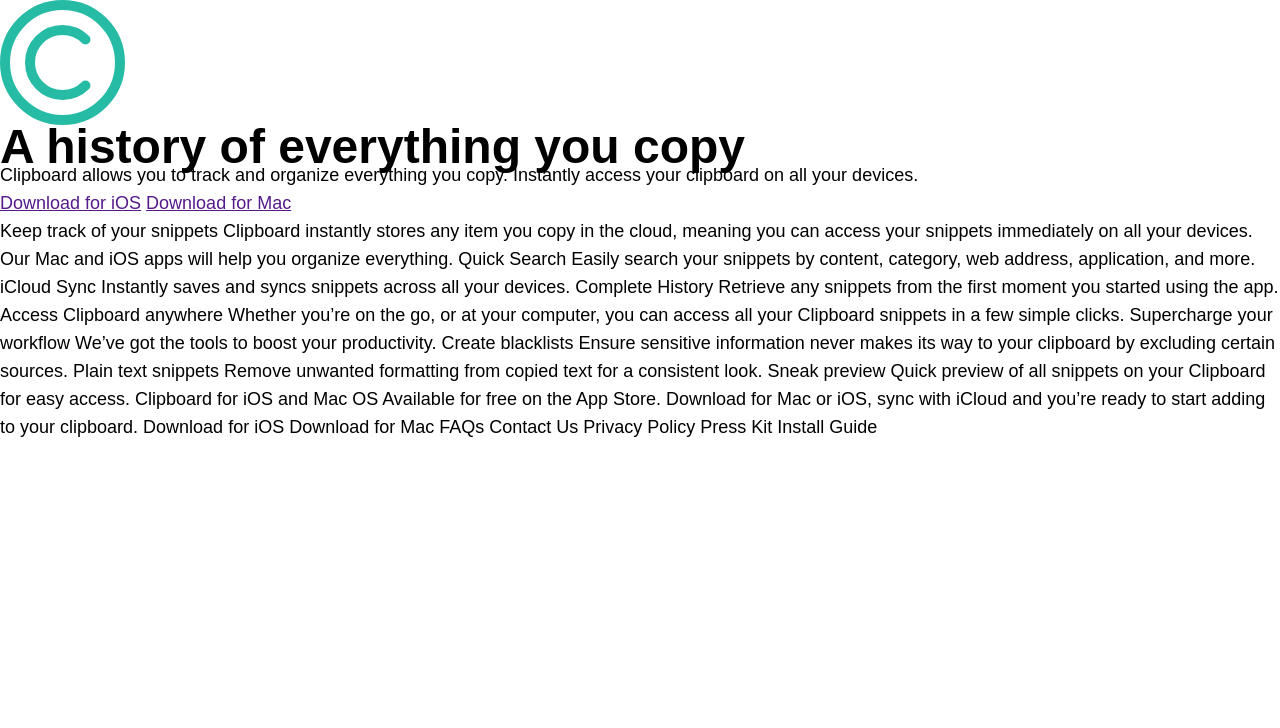
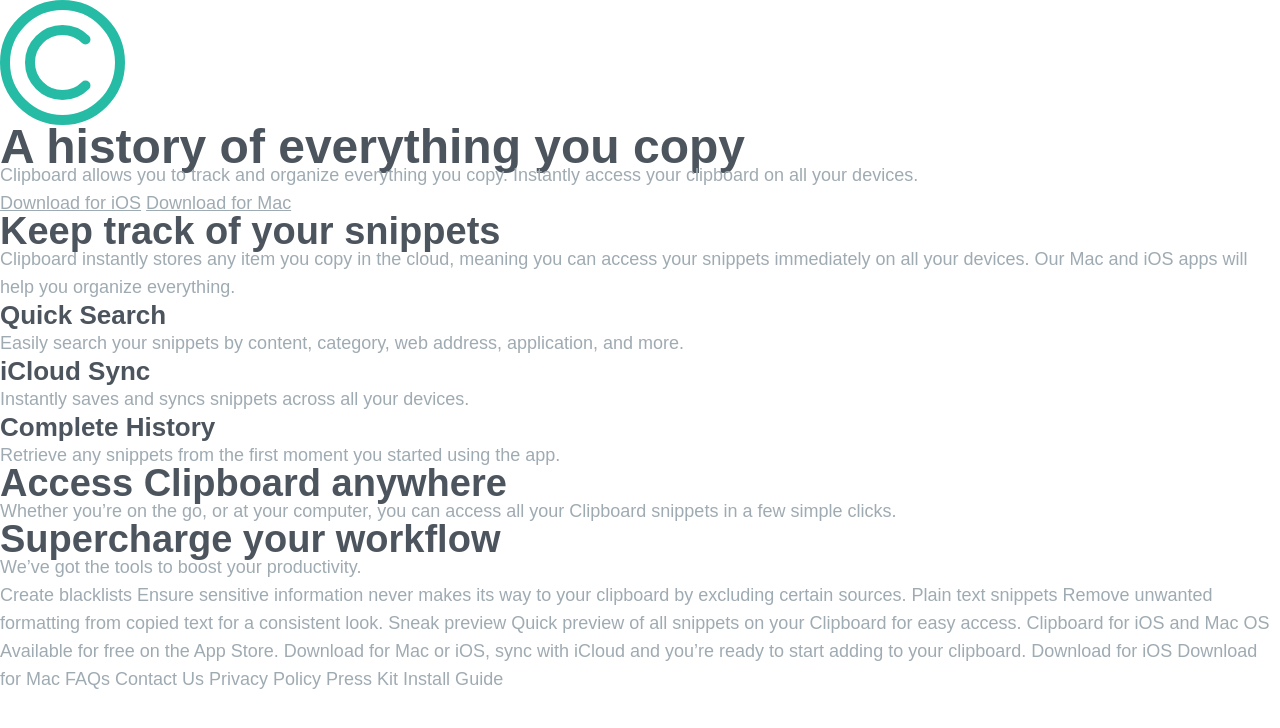
Before and after one commit to AF1QUE/fm-Clipboard-landing-page-challenge-hub, a plain HTML site: page index.html in a window 1280 px wide. Drawn offline with nearby package versions, Linux system fonts and the light colour scheme; a web font is replaced by a local one.

Commit message:
Working on partners section:

```diff
--- a/index.html
+++ b/index.html
@@ -33,35 +33,60 @@
   </header>
 
 
+  <div class="features">
+    <div class="container">
+      <div class="features__info">
+        <h2 class="info__title">Keep track of your snippets</h2>
+        <p class="info__desc">Clipboard instantly stores any item you copy in the cloud,
+          meaning you can access your snippets immediately on all your
+          devices. Our Mac and iOS apps will help you organize everything.</p>
+      </div>
+      <div class="features__content">
+        <div class="features__group">
+          <div class="feature">
+            <h3 class="feature__title">Quick Search</h3>
+            <p class="feature__desc">Easily search your snippets by content, category, web address, application, and
+              more.
+            </p>
+          </div>
+          <div class="feature">
+            <h3 class="feature__title">iCloud Sync</h3>
+            <p class="feature__desc">Instantly saves and syncs snippets across all your devices.
+            </p>
+          </div>
+          <div class="feature">
+            <h3 class="feature__title">Complete History</h3>
+            <p class="feature__desc">Retrieve any snippets from the first moment you started using the app.</p>
+          </div>
+        </div>
+      </div>
+    </div>
+  </div>
+
+  <div class="clipboard">
+    <div class="container">
+      <h2 class="clipboard__title">Access Clipboard anywhere</h2>
+      <p class="clipboard__desc">Whether you’re on the go, or at your computer, you can access all your Clipboard
+        snippets in a few simple clicks.</p>
+    </div>
+  </div>
+
+
+  <div class="partners">
+    <div class="container">
+      <div class="partners__info">
+        <h2 class="partners__title">
+          Supercharge your workflow
+        </h2>
+        <p class="partners__desc">
+          We’ve got the tools to boost your productivity.
+        </p>
+      </div>
+    </div>
+  </div>
 
 
 
-  Keep track of your snippets
-
-  Clipboard instantly stores any item you copy in the cloud,
-  meaning you can access your snippets immediately on all your
-  devices. Our Mac and iOS apps will help you organize everything.
-
-  Quick Search
-
-  Easily search your snippets by content, category, web address, application, and more.
-
-  iCloud Sync
-
-  Instantly saves and syncs snippets across all your devices.
-
-  Complete History
-
-  Retrieve any snippets from the first moment you started using the app.
-
-  Access Clipboard anywhere
-
-  Whether you’re on the go, or at your computer, you can access all your Clipboard
-  snippets in a few simple clicks.
-
-  Supercharge your workflow
-
-  We’ve got the tools to boost your productivity.
 
   Create blacklists
 
--- a/sass/_base.scss
+++ b/sass/_base.scss
@@ -1,3 +1,8 @@
+$strongCyan: hsl(171, 66%, 44%);
+$lightBlue: hsl(233, 100%, 69%);
+$darkGrayishBlue: hsl(210, 10%, 33%);
+$grayishBlue: hsl(201, 11%, 66%);
+
 @mixin font($family, $size, $weight, $height, $spacing) {
   font-family: $family, sans-serif;
   font-size: $size;
--- a/sass/_global.scss
+++ b/sass/_global.scss
@@ -8,12 +8,20 @@
 p,
 a {
   @include font("Bai Jamjuree", 18px, 400, 28px, 0.5%);
+  color: $grayishBlue;
 }
 
 h1 {
   @include font("Bai Jamjuree", 48px, 600, auto, -3.5%);
+  color: $darkGrayishBlue;
 }
 
 h2 {
+  @include font("Bai Jamjuree", 38px, 600, auto, -4%);
+  color: $darkGrayishBlue;
+}
+
+h3 {
   @include font("Bai Jamjuree", 26px, 600, auto, -5.5%);
+  color: $darkGrayishBlue;
 }
```
Also changed, not shown: css/style.css, 1 other file.
